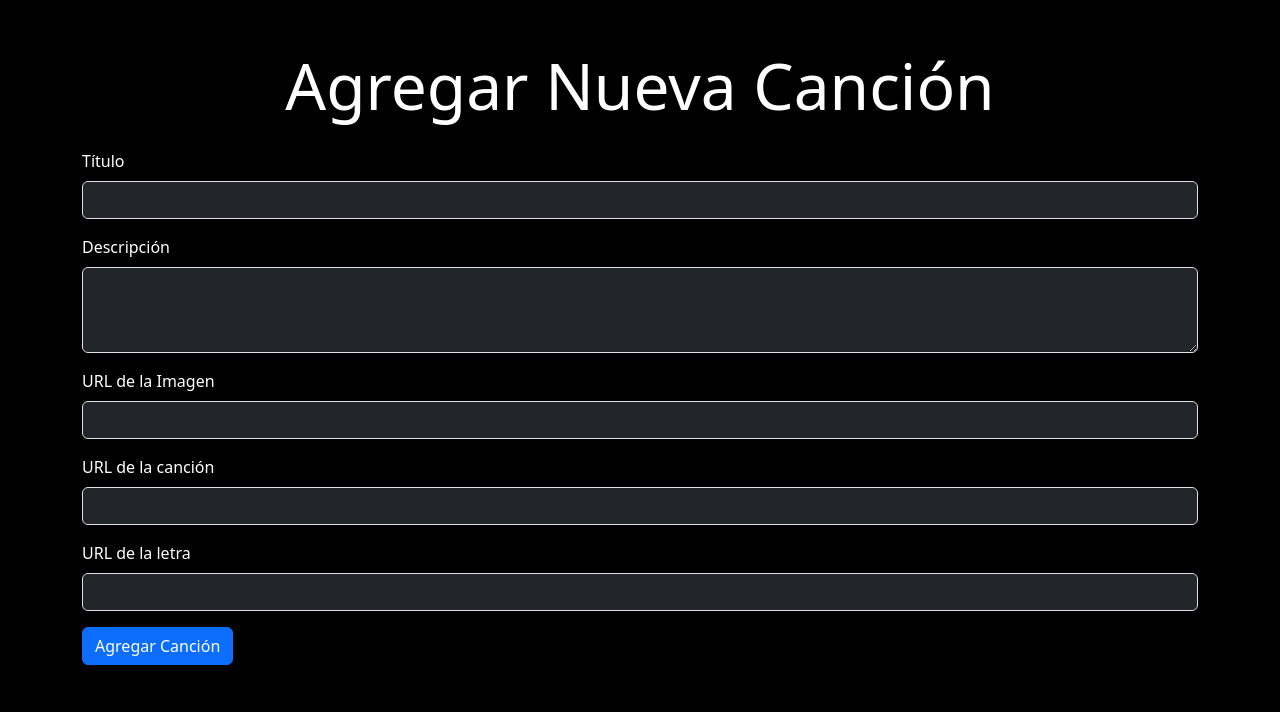
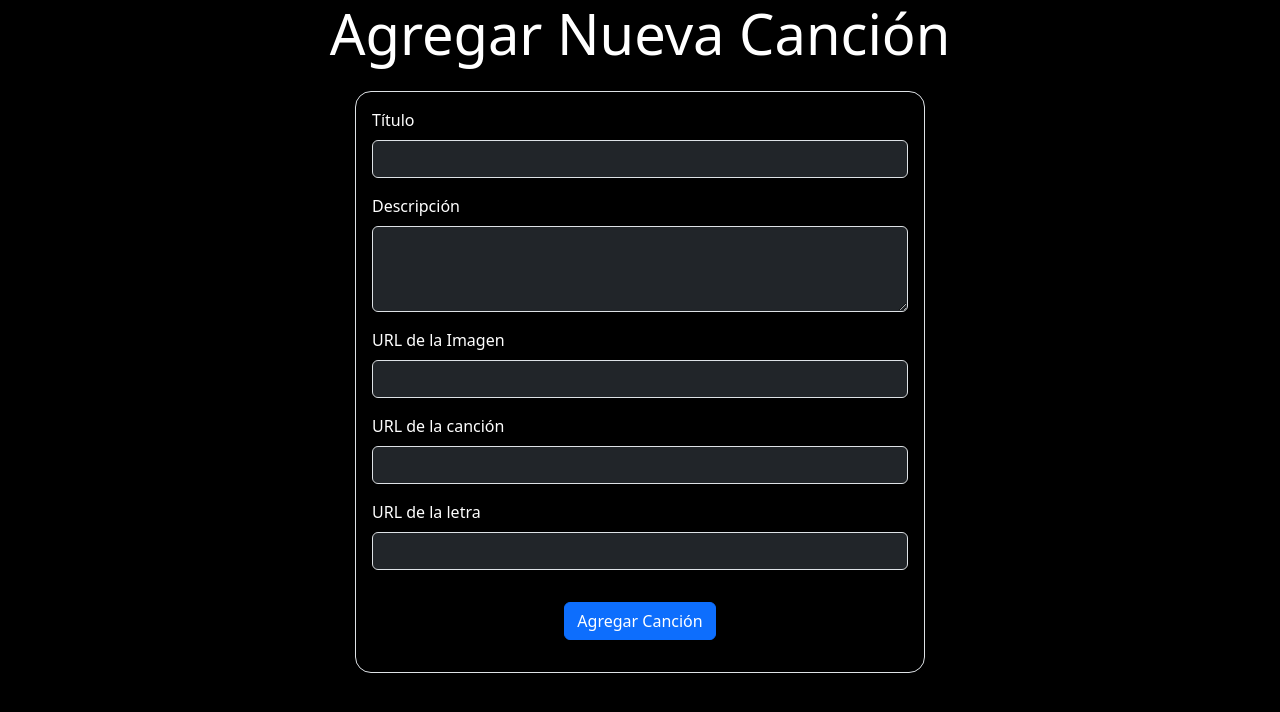
Before and after one commit to iaw-2024/AlejandroSergioLeal-1-html-css, a website: page formulario/bootstrap/formBS.html in a window 1280 px wide. Drawn offline with nearby package versions, Linux system fonts and the light colour scheme.

Commit message:
update de links y update formulario bootstrap

```diff
--- a/formulario/bootstrap/formBS.html
+++ b/formulario/bootstrap/formBS.html
@@ -1,10 +1,12 @@
 <!DOCTYPE html>
 <html lang="en">
+
 <head>
   <meta charset="UTF-8">
   <meta name="viewport" content="width=device-width, initial-scale=1.0">
   <title>Agregar Nueva Canción</title>
-  <link href="https://cdn.jsdelivr.net/npm/bootstrap@5.3.3/dist/css/bootstrap.min.css" rel="stylesheet" integrity="sha384-QWTKZyjpPEjISv5WaRU9OFeRpok6YctnYmDr5pNlyT2bRjXh0JMhjY6hW+ALEwIH" crossorigin="anonymous">
+  <link href="https://cdn.jsdelivr.net/npm/bootstrap@5.3.3/dist/css/bootstrap.min.css" rel="stylesheet"
+    integrity="sha384-QWTKZyjpPEjISv5WaRU9OFeRpok6YctnYmDr5pNlyT2bRjXh0JMhjY6hW+ALEwIH" crossorigin="anonymous">
   <style>
     body {
       background-color: black;
@@ -12,34 +14,42 @@
     }
   </style>
 </head>
+
 <body>
-<div class="container mt-5">
-  <h1 class="mb-4 display-3 text-center">Agregar Nueva Canción</h1>
-  <form>
+  <div class="container">
+    <div class="row justify-content-center">
+      <h1 class="mb-4 display-4 text-center">Agregar Nueva Canción</h1>
+      <form class="col-md-6 border p-3 rounded-4">
         <div class="mb-3">
           <label for="inputTitulo" class="form-label">Título</label>
           <input type="text" class="form-control text-bg-dark" id="inputTitulo">
         </div>
         <div class="mb-3">
           <label for="inputDescripcion" class="form-label">Descripción</label>
-      <textarea class="form-control text-bg-dark" id="inputDescripcion" rows="3" ></textarea>
+          <textarea class="form-control text-bg-dark" id="inputDescripcion" rows="3"></textarea>
         </div>
         <div class="mb-3">
           <label for="inputImagen" class="form-label">URL de la Imagen</label>
-      <input type="text" class="form-control text-bg-dark" id="inputImagen" >
+          <input type="text" class="form-control text-bg-dark" id="inputImagen">
         </div>
         <div class="mb-3">
           <label for="inputVideo" class="form-label">URL de la canción</label>
-      <input type="text" class="form-control text-bg-dark" id="inputVideo" >
+          <input type="text" class="form-control text-bg-dark" id="inputVideo">
         </div>
         <div class="mb-3">
           <label for="inputLetra" class="form-label">URL de la letra</label>
-      <input type="text" class="form-control text-bg-dark" id="inputLetra" >
+          <input type="text" class="form-control text-bg-dark" id="inputLetra">
         </div>
+        <div class="p-3 d-grid justify-content-center">
         <button type="submit" class="btn btn-primary">Agregar Canción</button>
+        </div>
       </form>
     </div>
+  </div>
 
-<script src="https://cdn.jsdelivr.net/npm/bootstrap@5.3.3/dist/js/bootstrap.bundle.min.js" integrity="sha384-YvpcrYf0tY3lHB60NNkmXc5s9fDVZLESaAA55NDzOxhy9GkcIdslK1eN7N6jIeHz" crossorigin="anonymous"></script>
+  <script src="https://cdn.jsdelivr.net/npm/bootstrap@5.3.3/dist/js/bootstrap.bundle.min.js"
+    integrity="sha384-YvpcrYf0tY3lHB60NNkmXc5s9fDVZLESaAA55NDzOxhy9GkcIdslK1eN7N6jIeHz"
+    crossorigin="anonymous"></script>
 </body>
+
 </html>
```
Also changed, not shown: index.html (+1 -1 lines), listado/bootstrap/top80bootstrap.html (+1 -1 lines), listado/html_css/top80.html (+1 -1 lines). Lines whose indentation alone changed are shown as unchanged.
